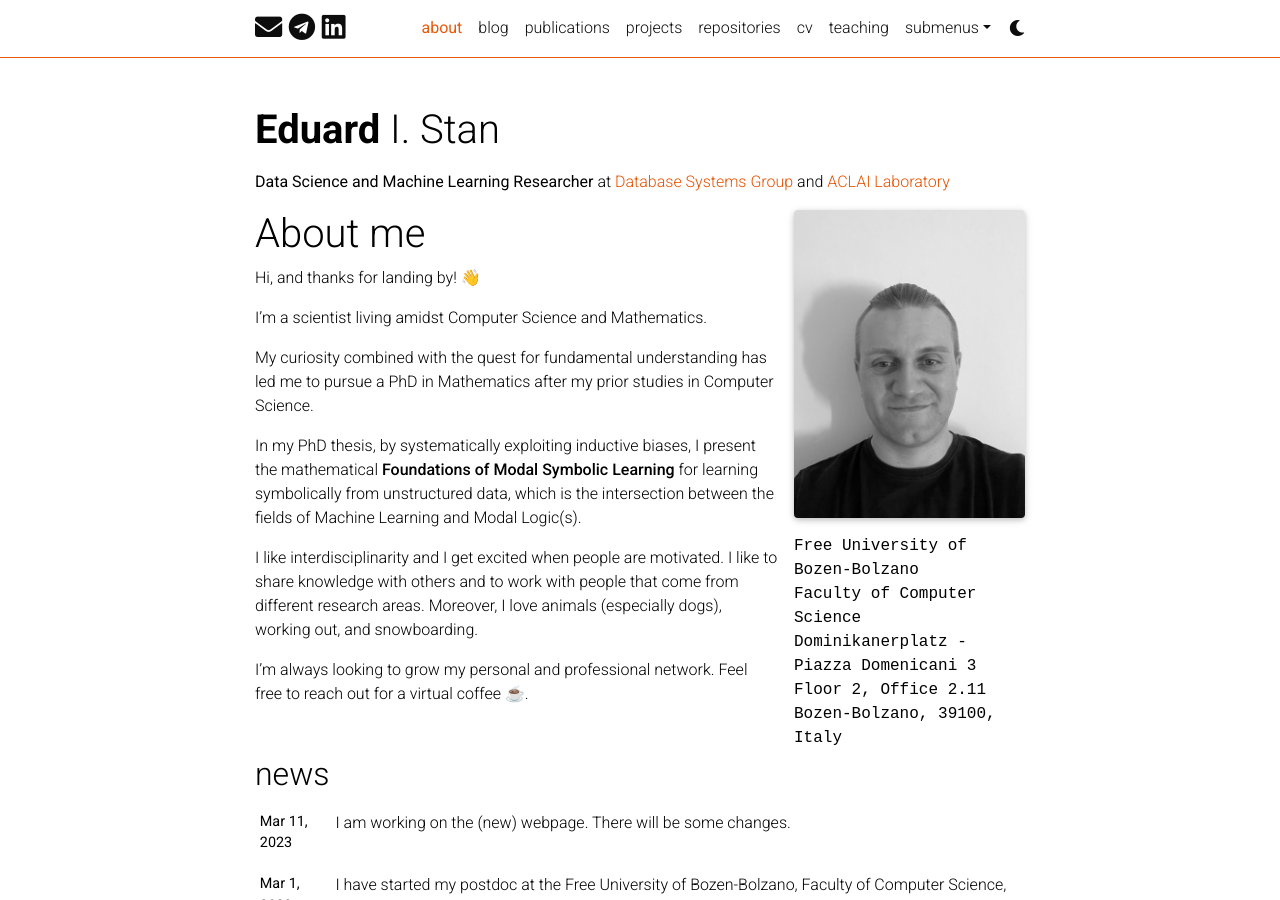
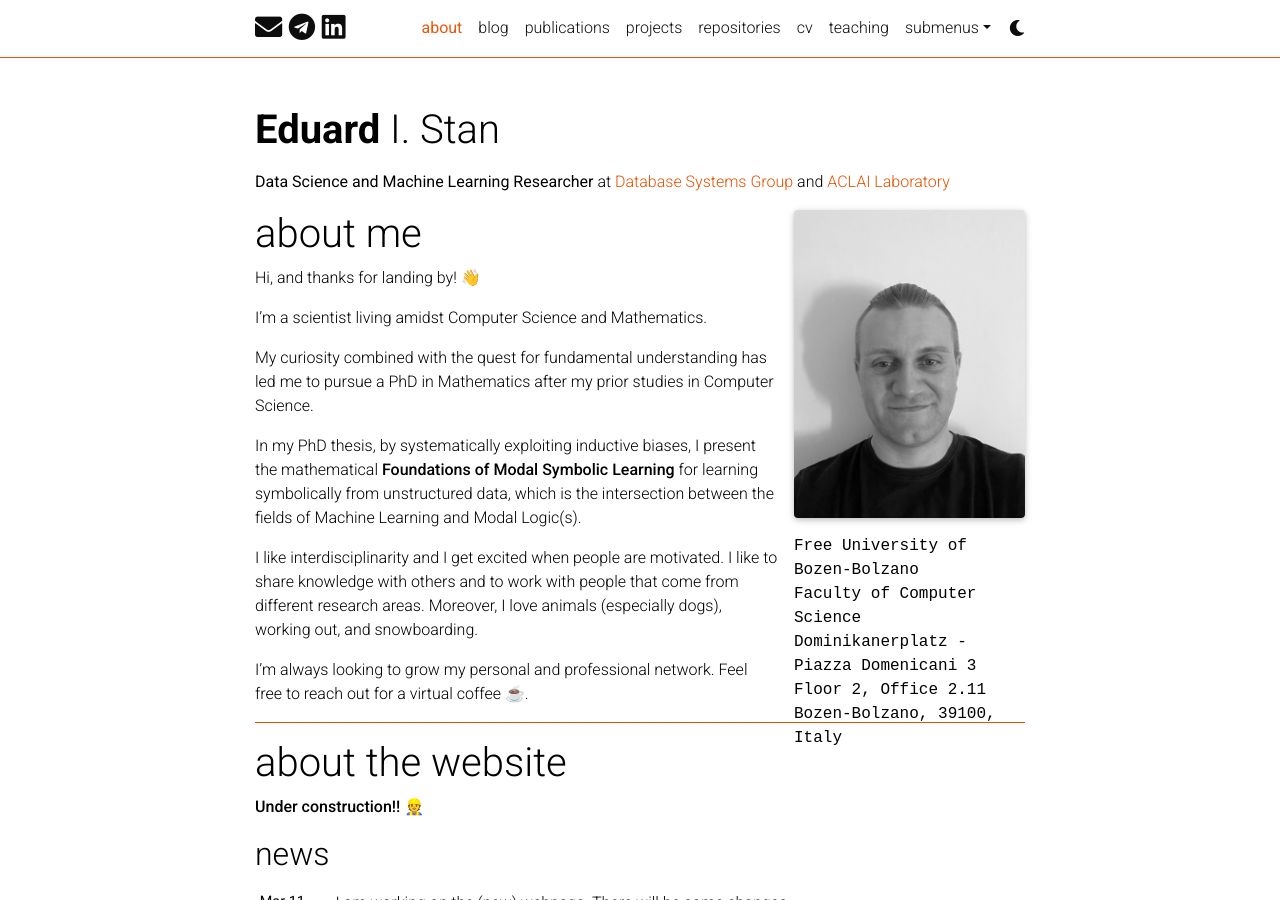
Before and after one commit to eduardstan/eduardstan.github.io, a Jekyll site: the page built from _pages/about.md, in a window 1280 px wide and 900 px high. Built offline with Jekyll 4.4.1, drawn with Linux system fonts in a browser that asks for light colours; full-size pictures stand in for the smaller copies a plugin makes; emoji names are drawn with the system emoji font; comment, search, counter and statistics services are not loaded; a style sheet for code colours, icons or effects is not loaded.

Commit message:
Changed _pages/about.md

```diff
--- a/_pages/about.md
+++ b/_pages/about.md
@@ -21,7 +21,7 @@ selected_papers: true # includes a list of papers marked as "selected={true}"
 social: true  # includes social icons at the bottom of the page
 ---
 
-# About me
+# about me
 
 Hi, and thanks for landing by! :wave:
 
@@ -34,3 +34,9 @@ In my PhD thesis, by systematically exploiting inductive biases, I present the m
 I like interdisciplinarity and I get excited when people are motivated. I like to share knowledge with others and to work with people that come from different research areas. Moreover, I love animals (especially dogs), working out, and snowboarding.
 
 I'm always looking to grow my personal and professional network. Feel free to reach out for a virtual coffee :coffee:.
+
+***
+
+# about the website
+
+**Under construction!!** :construction_worker:
```
